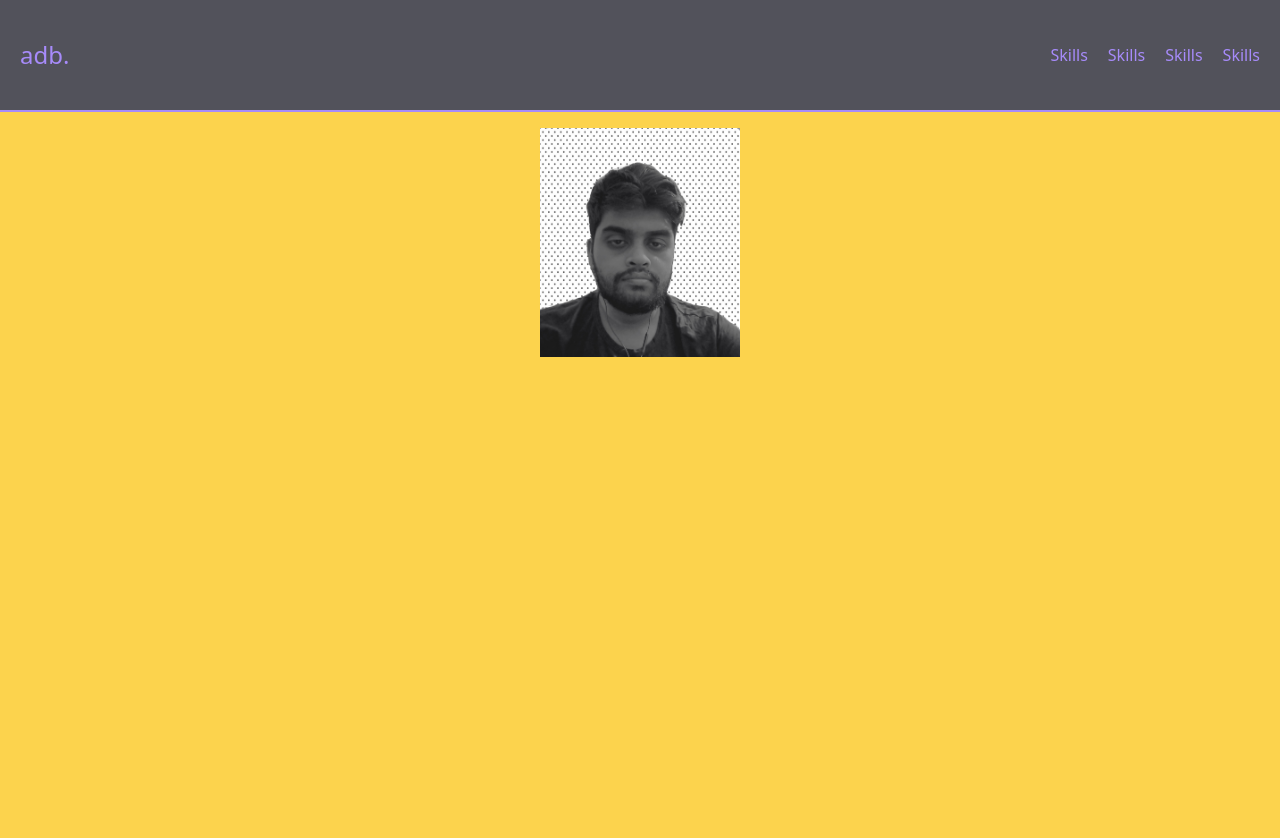
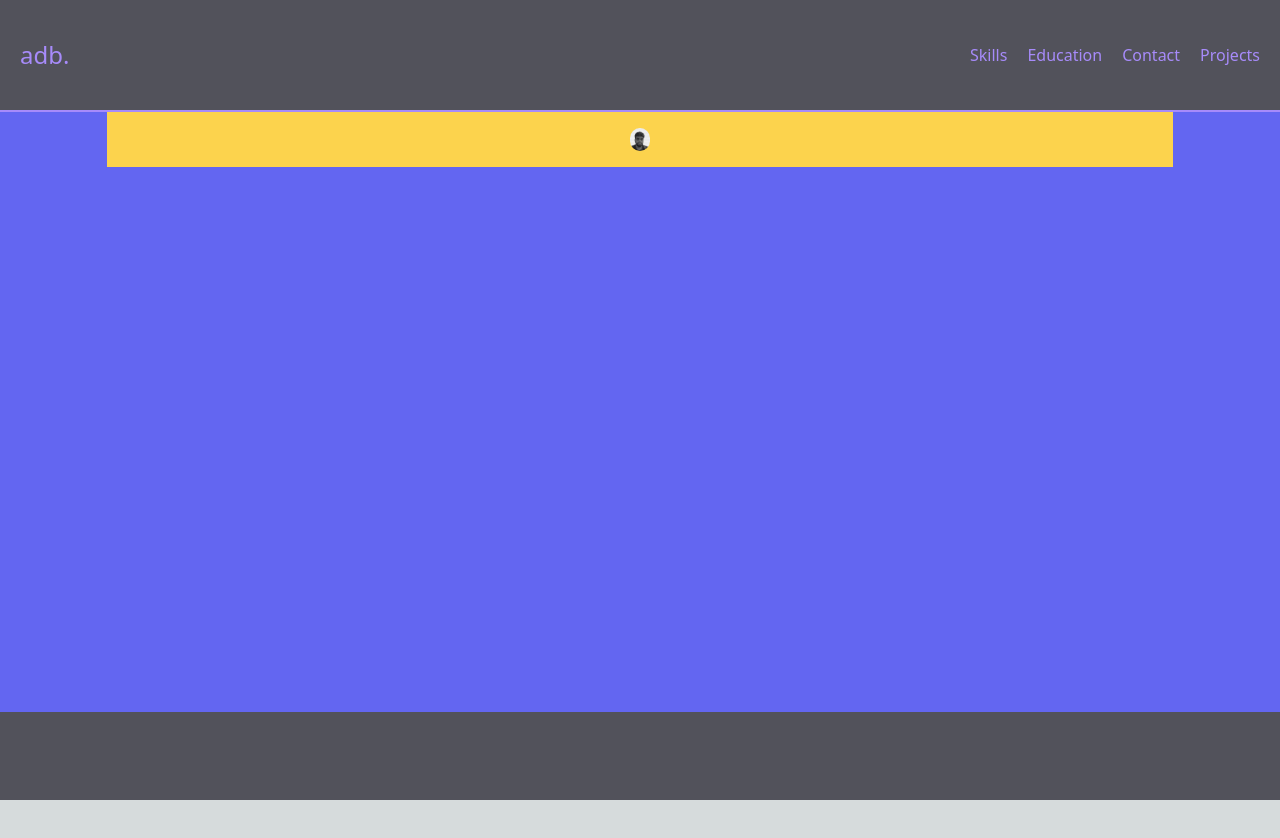
Before and after one commit to Anindra123/portfolio-v2, a Next.js app: page / in a window 1280 px wide. Shown: the top 838 px of the page. After the commit the page ends 800 px from the top, so only its background shows below. Built offline with nearby package versions, Linux system fonts and the light colour scheme.

Commit message:
updated navbar

```diff
--- a/src/components/layout.tsx
+++ b/src/components/layout.tsx
@@ -2,6 +2,7 @@ import Head from 'next/head'
 
 import Link from 'next/link'
 import { FunctionComponent, ReactNode, ReactPropTypes } from 'react'
+import NavBar from './navbar'
 
 interface IChildrenProp {
     children: ReactNode,
@@ -16,23 +17,8 @@ export default function Layout({ children, page_title }: IChildrenProp) {
             <Head>
                 <title>{page_title}</title>
             </Head>
-            <div className='flex flex-row w-screen items-center justify-between h-28 border-b-2  border-violet-400'>
-                <p className=' text-2xl text-violet-400  ml-5  flex-1'>adb.</p>
-                <nav className=' text-violet-400  flex-1'>
-                    <div className='flex-row justify-end md:flex hidden'
+            <NavBar />
 
-                    >
-                        <Link href='/skills' className='inline-block mr-5' >Skills</Link>
-                        <Link href='/skills' className='inline-block mr-5' >Skills</Link>
-                        <Link href='/skills' className='inline-block mr-5' >Skills</Link>
-                        <Link href='/skills' className='inline-block mr-5' >Skills</Link>
-
-                    </div>
-
-                </nav>
-
-
-            </div>
             {children}
         </div>
     )
--- a/src/components/navbar.tsx
+++ b/src/components/navbar.tsx
@@ -1,6 +1,9 @@
-
+import NavLinks from './navlinks'
 
 import Link from 'next/link'
+
+const linkList: string[] = ['Skills', 'Education', 'Contact', 'Projects']
+
 const NavBar = () => {
     return (
 
@@ -8,16 +11,7 @@ const NavBar = () => {
         <div className='flex flex-row w-screen items-center justify-between h-28 border-b-2  border-violet-400'>
             <p className=' text-2xl text-violet-400  ml-5  flex-1'>adb.</p>
             <nav className=' text-violet-400  flex-1'>
-                <div className='flex-row justify-end md:flex hidden'
-
-                >
-                    <Link href='/skills' className='inline-block mr-5' >Skills</Link>
-                    <Link href='/skills' className='inline-block mr-5' >Skills</Link>
-                    <Link href='/skills' className='inline-block mr-5' >Skills</Link>
-                    <Link href='/skills' className='inline-block mr-5' >Skills</Link>
-
-                </div>
-
+                <NavLinks links={linkList} style='inline-block mr-5' />
             </nav>
 
 
@@ -25,3 +19,5 @@ const NavBar = () => {
 
     )
 }
+
+export default NavBar
--- a/src/components/navlinks.tsx
+++ b/src/components/navlinks.tsx
@@ -2,19 +2,18 @@ import Link from "next/link"
 
 interface ILinkProps {
     links: string[]
+    style: string
 
 }
-const NavLinks = ({ links }: ILinkProps) => {
+const NavLinks = ({ links, style }: ILinkProps) => {
     return (
-
-
         <div className='flex-row justify-end md:flex hidden'
 
         >
             {
                 links.map((val) => {
                     return (
-                        <Link key={val} href='/${val.toLower()}'>{val}</Link>
+                        <Link key={val} href={`/${val.toLowerCase()}`} className={style}>{val}</Link>
                     )
                 })
             }
@@ -22,3 +21,6 @@ const NavLinks = ({ links }: ILinkProps) => {
         </div>
     )
 }
+
+
+export default NavLinks
--- a/src/pages/index.tsx
+++ b/src/pages/index.tsx
@@ -4,14 +4,18 @@ import Layout from '@/components/layout'
 export default function Home() {
   return (
     <Layout page_title='ADB Porfolio Home'>
+      <div className='flex flex-col w-screen h-3/4 bg-indigo-500 items-center'>
 
+        <div className=' w-5/6 flex flex-col items-center  bg-amber-300   p-4'>
+          <Image src='/images/my_pic.jpg' className=' rounded-full'
 
-      <div className=' flex flex-col w-screen bg-amber-300 h-screen items-center p-4'>
-        <Image src='/images/my_pic.jpg' width={200} height={200}
+            width={20} height={20}
 
-          alt='my profile picture' />
+            alt='my profile picture' />
 
+        </div>
       </div>
+
     </Layout>
   )
 }
```
